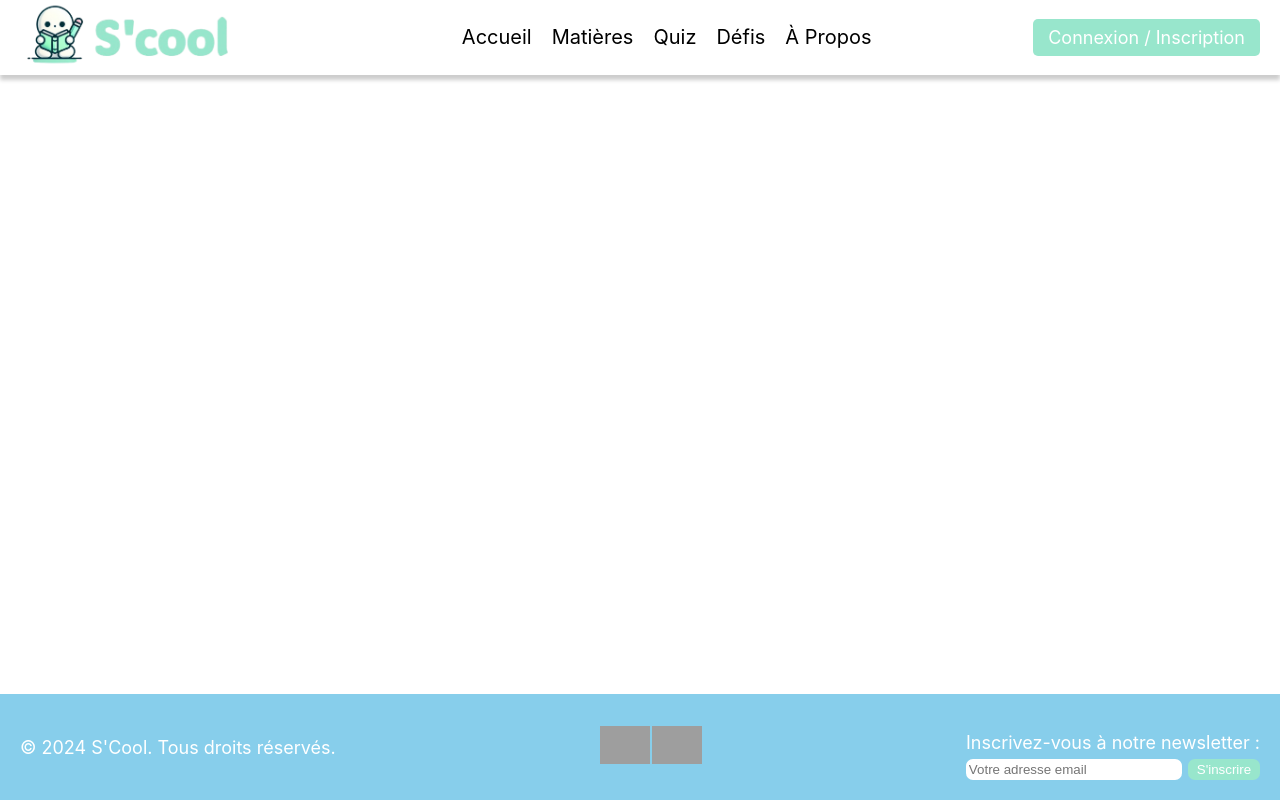
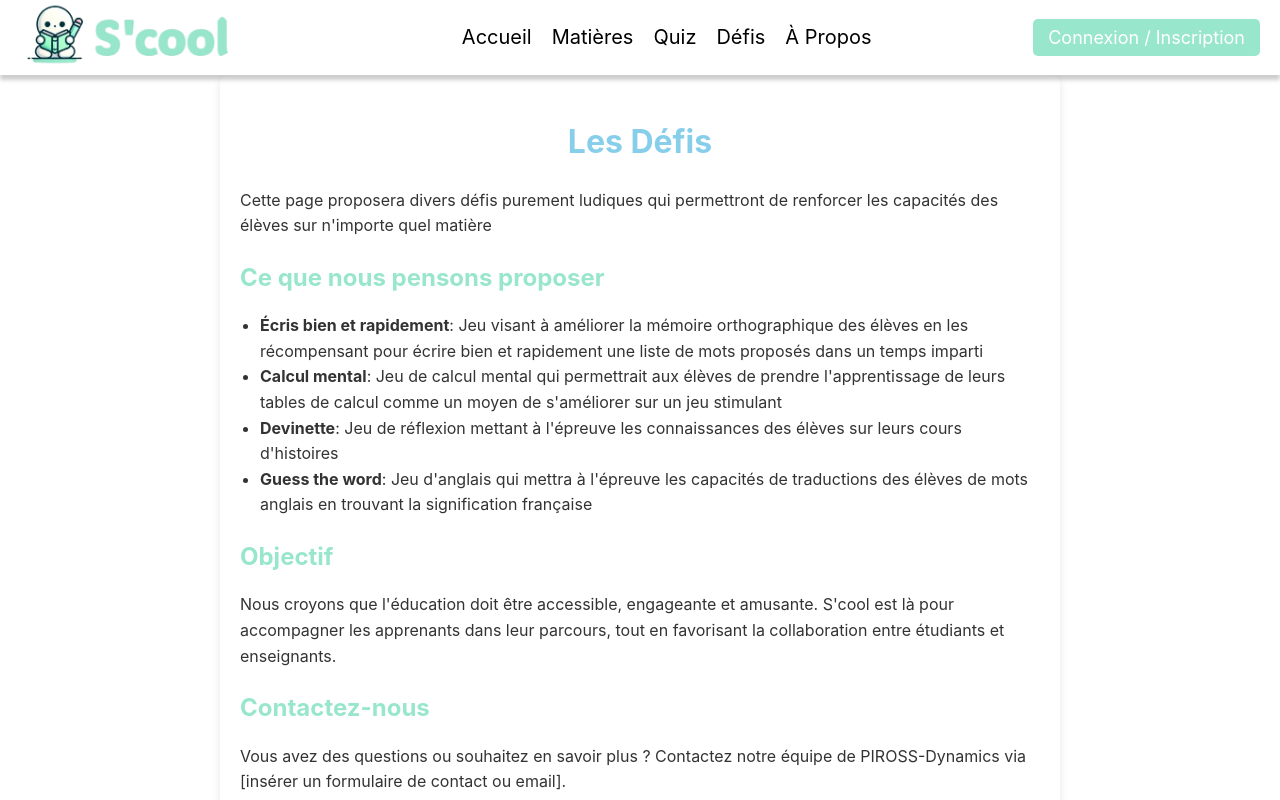
Before and after one commit to PIROSS-Dynamics/Schoolo-front, a React (Create React App) app: page /challenge in a window 1280 px wide. Shown: the top 800 px of the page. Built offline with nearby package versions, Linux system fonts and the light colour scheme; grey boxes are pictures that could not be loaded.

Commit message:
Remplissage des pages Challenge, A propos, et améliorations du home page pop up

```diff
--- a/src/App.js
+++ b/src/App.js
@@ -12,7 +12,9 @@ import QuizzList from './components/Quizz/QuizzList';
 import QuizzGame from './components/Quizz/QuizzGame';
 import AddQuizz from './components/Quizz/AddQuizz';
 import HomePopup from './components/HomePopup';
+import ChallengeList from './components/Challenges/ChallengeList';
 import About from './components/About';
+
 
 function AppContent() {
   const location = useLocation();
@@ -36,15 +38,29 @@ function AppContent() {
       <div className="App-content">
         {/* Définition des routes */}
         <Routes>
+          {/* Home */}
           <Route path="/" element={<SubjectChoice />} />
+
+          {/* Matières */}
+          <Route path="/subject" element={<SubjectChoice />} />
+
+          {/* Leçons */}
           <Route path="/lessons" element={<LessonList />} />
           <Route path="/lessons/subject/:subject" element={<LessonList />} />
           <Route path="/lessons/detail/:lessonId" element={<LessonDetail />} />
           <Route path="/lessons/add" element={<AddLesson />} />
+
+          {/* Quizs */}
           <Route path="/quizz" element={<QuizzList />} />
           <Route path="/quizz/play/:quizzId" element={<QuizzGame />} />
           <Route path="/quizz/add" element={<AddQuizz />} />
+
+          {/* Défis */}
+          <Route path="/challenge" element={<ChallengeList/>} />
+
+          {/* A propos */}
           <Route path="/about" element={<About />} />
+
         </Routes>
       </div>
 
--- /dev/null
+++ b/src/components/Challenges/ChallengeList.js
@@ -0,0 +1,35 @@
+// src/components/About.js
+import React from 'react';
+import '../../css/About.css';
+
+const ChallengeList = () => {
+  return (
+    <div className="about-container">
+      <h1>Les Défis</h1>
+      <p>
+        Cette page proposera divers défis purement ludiques qui permettront de renforcer les capacités des élèves sur n'importe quel matière
+      </p>
+
+      <h2>Ce que nous pensons proposer</h2>
+      <ul>
+        <li><strong>Écris bien et rapidement</strong>: Jeu visant à améliorer la mémoire orthographique des élèves en les récompensant pour écrire bien et rapidement une liste de mots proposés dans un temps imparti</li>
+        <li><strong>Calcul mental</strong>: Jeu de calcul mental qui permettrait aux élèves de prendre l'apprentissage de leurs tables de calcul comme un moyen de s'améliorer sur un jeu stimulant</li>
+        <li><strong>Devinette</strong>: Jeu de réflexion mettant à l'épreuve les connaissances des élèves sur leurs cours d'histoires</li>
+        <li><strong>Guess the word</strong>: Jeu d'anglais qui mettra à l'épreuve les capacités de traductions des élèves de mots anglais en trouvant la signification française</li>
+        </ul>
+
+      <h2>Objectif</h2>
+      <p>
+        Nous croyons que l'éducation doit être accessible, engageante et amusante. S'cool est là pour accompagner
+        les apprenants dans leur parcours, tout en favorisant la collaboration entre étudiants et enseignants.
+      </p>
+
+      <h2>Contactez-nous</h2>
+      <p>
+        Vous avez des questions ou souhaitez en savoir plus ? Contactez notre équipe de PIROSS-Dynamics via [insérer un formulaire de contact ou email].
+      </p>
+    </div>
+  );
+};
+
+export default ChallengeList;
--- a/src/components/Footer.js
+++ b/src/components/Footer.js
@@ -28,12 +28,8 @@ const Footer = () => {
                 </div>
 
                 {/* Newsletter Signup */}
-                <div className="footer-newsletter">
-                    <p>Inscrivez-vous à notre newsletter :</p>
-                    <form action="/subscribe" method="post">
-                        <input type="email" placeholder="Votre adresse email" required />
-                        <button type="submit">S'inscrire</button>
-                    </form>
+                <div className="footer-copyright">
+                    <p>Développé par PIROSS-Dynamics</p>
                 </div>
             </div>
         </footer>
```
